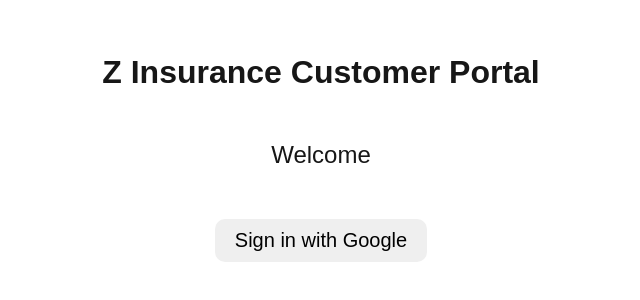
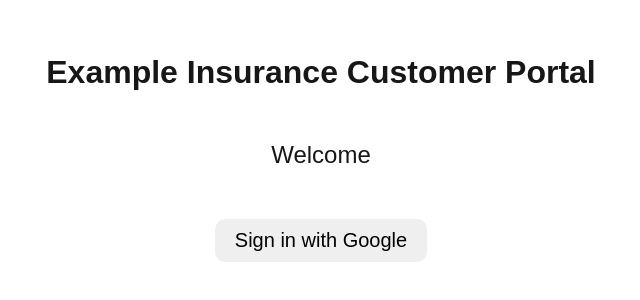
Before and after one commit to vern4268/example-insurance-portal, a Next.js app: page /signin in a window 1280 px wide. Shown: the part 242-542 px from the top of the page, without its empty margins (319-959 px from the left). Built offline with nearby package versions, Linux system fonts and the light colour scheme.

Commit message:
update: updated company placeholder

```diff
--- a/src/app/components/Footer/index.tsx
+++ b/src/app/components/Footer/index.tsx
@@ -52,7 +52,7 @@ const Footer = ({
             {renderUser()}
 
             <div>
-                Z Insurance Customer Portal
+                Example Insurance Customer Portal
             </div>
         </div>
     );
--- a/src/app/signin/page.tsx
+++ b/src/app/signin/page.tsx
@@ -8,7 +8,7 @@ const SignIn = () => {
     return (
         <div className={Styles.container}>
             <h1>
-                Z Insurance Customer Portal
+                Example Insurance Customer Portal
             </h1>
 
             <div>
```
